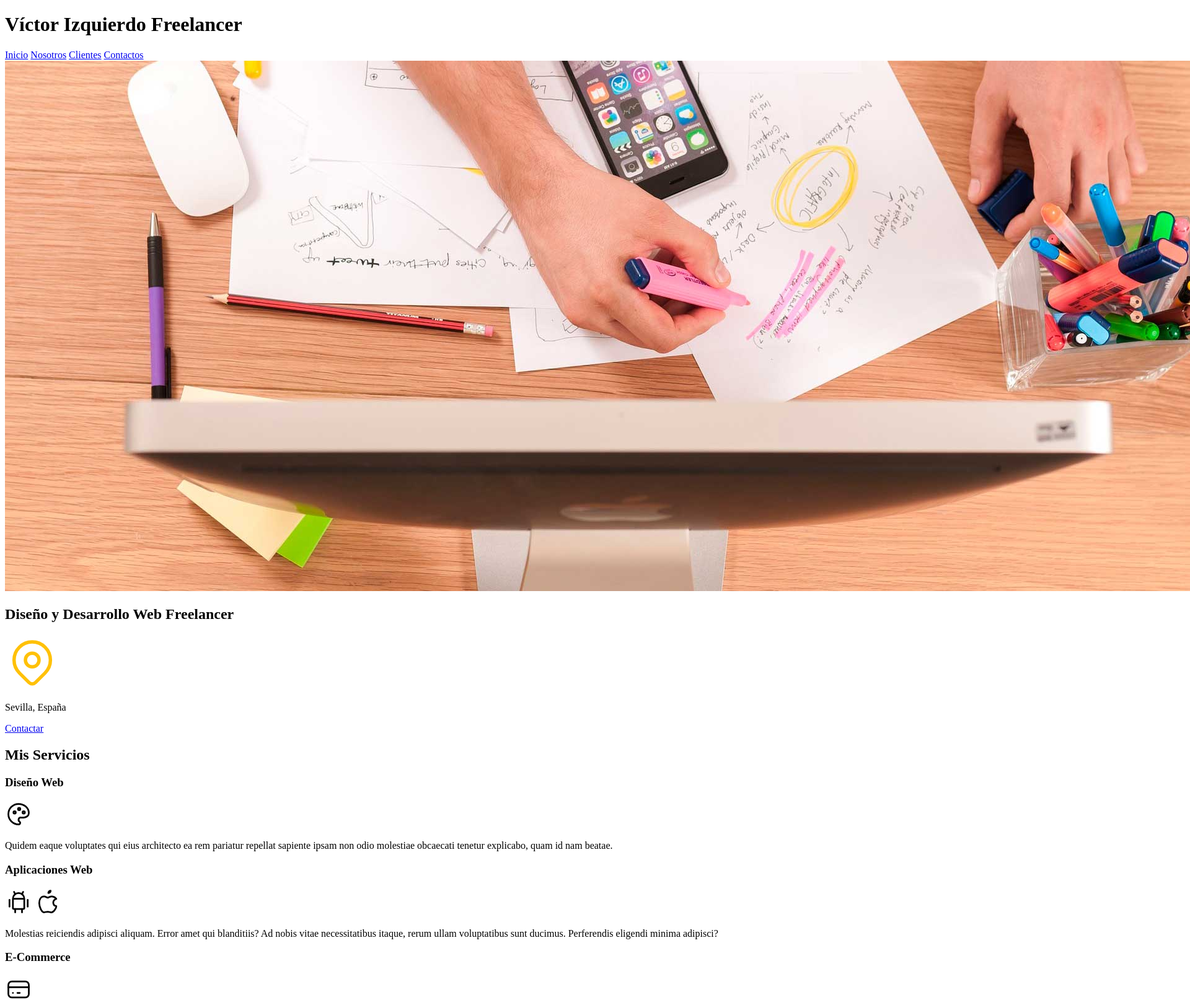
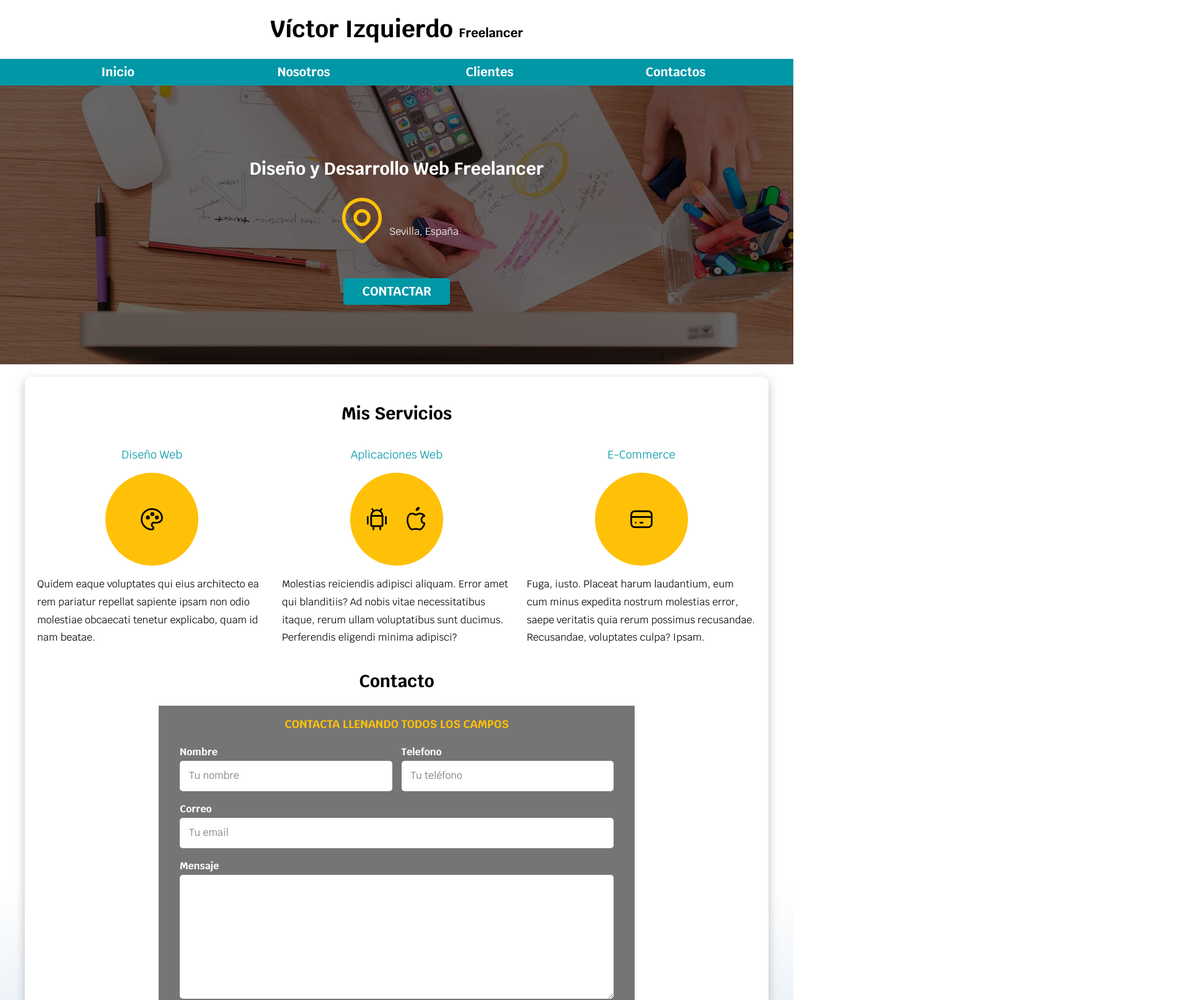
Before and after one commit to VictorIzquier2/freelancer, a plain HTML site: page index.html in a window 1280 px wide. Shown: the top 1614 px of the page at 62% size, 1920 px wide, since content can reach past the window. Drawn offline with Linux system fonts and the light colour scheme.

Commit message:
Diseño CSS

```diff
--- /dev/null
+++ b/css/estilos.css
@@ -0,0 +1,259 @@
+:root{
+  --gris: #757575;
+  --grisClaro: #DFE9F3;
+  --blanco: #FFFFFF;
+  --oscuro: #212121;
+
+  --primario: #FFC107;
+  --secundario: #0097A7;
+}
+
+/* GENERALES */
+html{
+  font-size: 62.5%;
+  box-sizing: border-box;
+  scroll-snap-type: y mandatory;
+}
+*, *:before, *:after{
+  box-sizing: inherit; /* Hack para Box Model */
+}
+
+body{
+  font-family: 'Krub', sans-serif;
+  font-size: 16px; /* 1rem = 10px */
+  background-image: linear-gradient(to top, var(--grisClaro) 0%, var(--blanco) 20%);
+}
+.boton{
+  background-color: var(--secundario);
+  color: var(--blanco);
+  padding: 1rem 3rem;
+  margin-top: 1rem;
+  border-radius: .5rem;
+  font-size: 2rem;
+  text-decoration: none;
+  text-transform: uppercase;
+  font-weight: bold;
+  width: 95%;
+  text-align: center;
+  border: none;
+}
+@media (min-width: 768px) {
+  .boton{
+    width: auto;
+  }
+}
+.boton:hover{
+  cursor: pointer;
+}
+.sombra{
+  -webkit-box-shadow: 0px 5px 15px 0px rgba(112, 112, 112, 0.45);
+  -moz-box-shadow: 0px 5px 15px 0px rgba(112, 112, 112, 0.45);
+  box-shadow: 0px 5px 15px 0px rgba(112, 112, 112, 0.45);
+  background-color: var(--blanco);
+  padding: 2rem;
+  border-radius: 1rem;
+}
+.contenedor{
+  max-width: 120rem;
+  margin: 0 auto;
+}
+/* TIPOGRAFIA */
+h1{
+  font-size: 3.8rem;
+}
+h2{
+  font-size: 2.8rem;
+}
+h3{
+  font-size: 1.8rem;
+}
+h1, h2, h3{
+  text-align: center;
+}
+
+/* TITULOS */
+.titulo span{
+  font-size: 2rem;
+}
+
+/** UTILIDADES **/
+.w-sm-100{
+  width: 100%;
+}
+@media (min-width: 768px) {
+  .w-sm-100{
+    width: auto;
+  }
+}
+.flex{
+  display: flex;
+}
+.alineado-derecha{
+  justify-content: flex-end;
+}
+
+/** SCROLL SNAP **/
+.servicios, .navegacion-principal, .formulario{
+  scroll-snap-align: center;
+  scroll-snap-stop: always;
+}
+
+/* NAVEGACION PRINCIPAL */
+.nav-bg{
+  background-color: var(--secundario);
+}
+.navegacion-principal{
+  display: flex;
+  flex-direction: column;
+  align-items: center;
+}
+.navegacion-principal a{
+  display: block;
+  width: 100%;
+  padding: 1rem;
+  font-size: 2rem;
+  font-weight: bolder;
+  text-decoration: none;
+  text-align: center;
+  color: var(--blanco);
+  transition: all .3s ease-out;
+}
+.navegacion-principal a:hover{
+  background-color: var(--primario);
+  color: var(--oscuro);
+}
+@media (min-width: 768px) {
+  .navegacion-principal{
+    flex-direction: row;
+    justify-content: space-between;
+  }
+}
+
+/* HERO */
+.hero{
+  background-image: url(../img/hero.jpg);
+  background-repeat: no-repeat;
+  background-size: cover;
+  height: 45rem;
+  margin-bottom: 2rem;
+  position: relative;
+}
+.contenido-hero{
+  position: absolute;
+  background-color: rgba(0 0 0 / 60%);
+  width: 100%;
+  height: 100%;
+
+  display: flex;
+  flex-direction: column;
+  justify-content: center;
+  align-items: center;
+}
+.contenido-hero h2,
+.contenido-hero p {
+  color: var(--blanco);
+}
+
+.contenido-hero .ubicacion{
+  display: flex;
+  align-items: flex-end;
+}
+
+/* SERVICIOS */
+.servidor{
+  display: grid;
+  grid-template-columns: 1fr;
+}
+@media (min-width: 768px) {
+  .servicios {
+    display: grid;
+    grid-template-columns: repeat(3, 1fr);
+    column-gap: 2.5rem;
+  }
+}
+.servicio{
+  display: flex;
+  flex-direction: column;
+  align-items: center;
+}
+.servicio h3{
+  color: var(--secundario);
+  font-weight: normal;
+}
+.servicio p{
+  line-height: 1.8;
+}
+.servicio .iconos{
+  height: 15rem;
+  width: 15rem;
+  background-color: var(--primario);
+  border-radius: 50%;
+
+  display: flex;
+  justify-content: space-evenly;
+  align-items: center;
+}
+
+/* CONTACTO */
+.formulario{
+  background-color: var(--gris);
+  width: min( 76.8rem, 100% ); /* Utilizar el valor más pequeño */
+  margin: 0 auto;
+  padding: 2rem;
+}
+.formulario fieldset{
+  border: none;
+}
+.formulario legend{
+  text-align: center;
+  font-size: 1.8rem;
+  text-transform: uppercase;
+  font-weight: 700;
+  margin-bottom: 2rem;
+  color: var(--primario);
+}
+@media (min-width: 768px) {
+  .contenedor-campos{
+    display: grid;
+    grid-template-columns: 1fr 1fr;
+    grid-template-rows: auto auto 20rem;
+    column-gap: 1.5rem;
+    row-gap: 1rem;
+  }
+  /* .campo{
+    display: flex;
+    flex-direction: row;
+    align-items: center;
+    justify-content: space-between;
+  }
+  .campo label{
+    min-width: 7.5rem;
+  }*/
+  .campo:nth-child(3){
+    grid-column: 1 / 3;
+  }
+  .campo:nth-child(4){
+    grid-column: 1 / 3;
+  }
+  .boton{
+    margin-top: 5rem;
+  }
+}
+.campo{
+  margin-bottom: 1rem;
+}
+.campo label{
+  color: var(--blanco);
+  font-weight: bold;
+  margin-bottom: .5rem;
+  display: block;
+}
+.campo textarea{
+  height: 20rem;
+}
+.entrada{
+  width: 100%;
+  border: none;
+  padding: 1.5rem;
+  border-radius: .5rem;
+}
--- a/index.html
+++ b/index.html
@@ -5,178 +5,144 @@
     <meta http-equiv="X-UA-Compatible" content="IE=edge" />
     <meta name="viewport" content="width=device-width, initial-scale=1.0" />
     <title>Freelancer</title>
+    <link rel="preload" href="css/normalize.css" as="style">
+    <link rel="stylesheet" href="css/normalize.css">
+    <link href="https://fonts.googleapis.com/css2?family=Krub:wght@400;700&display=swap" rel="stylesheet">
+    <link rel="preload" href="css/estilos.css" as="style">
+    <link rel="stylesheet" href="css/estilos.css">
   </head>
   <body>
+
     <header>
-      <h1>Víctor Izquierdo Freelancer</h1>
+      <h1 class="titulo">Víctor Izquierdo
+      <span>Freelancer</span></h1>
     </header>
-    <nav>
+
+    <div class="nav-bg">
+      <nav class="navegacion-principal contenedor">
         <a href="index.html">Inicio</a>
         <a href="nosotros.html">Nosotros</a>
         <a href="clientes.html">Clientes</a>
         <a href="contactos.html">Contactos</a>
       </nav>
-    <img src="img/hero.jpg" alt="Imagen Hero" />
-    <section>
+    </div>
+
+    <section class="hero">
+      <div class="contenido-hero">
         <h2>Diseño y Desarrollo Web Freelancer</h2>
-      <svg
-        xmlns="http://www.w3.org/2000/svg"
-        class="icon icon-tabler icon-tabler-map-pin"
-        width="88"
-        height="88"
-        viewBox="0 0 24 24"
-        stroke-width="1.5"
-        stroke="#ffc107"
-        fill="none"
-        stroke-linecap="round"
-        stroke-linejoin="round"
-      >
+        <div class="ubicacion">
+          <svg xmlns="http://www.w3.org/2000/svg" class="icon icon-tabler icon-tabler-map-pin" width="88" height="88" viewBox="0 0 24 24" stroke-width="1.5" stroke="#ffc107" fill="none" stroke-linecap="round" stroke-linejoin="round">
             <path stroke="none" d="M0 0h24v24H0z" fill="none" />
             <path d="M9 11a3 3 0 1 0 6 0a3 3 0 0 0 -6 0" />
-        <path
-          d="M17.657 16.657l-4.243 4.243a2 2 0 0 1 -2.827 0l-4.244 -4.243a8 8 0 1 1 11.314 0z"
-        />
+            <path d="M17.657 16.657l-4.243 4.243a2 2 0 0 1 -2.827 0l-4.244 -4.243a8 8 0 1 1 11.314 0z" />
           </svg>
           <p>Sevilla, España</p>
-      <a href="#">Contactar</a>
+        </div>
+        <a class="boton" href="#">Contactar</a>
+      </div><!-- .contenido-hero -->
     </section>
-    <main>
+    <main class="contenedor sombra">
       <h2>Mis Servicios</h2>
-      <section>
+      <div class="servicios">
+
+        <section class="servicio">
           <h3>Diseño Web</h3>
+          <div class="iconos">
             <svg
-          xmlns="http://www.w3.org/2000/svg"
-          class="icon icon-tabler icon-tabler-palette"
-          width="44"
-          height="44"
-          viewBox="0 0 24 24"
-          stroke-width="1.5"
-          stroke="#000000"
-          fill="none"
-          stroke-linecap="round"
-          stroke-linejoin="round"
-        >
+              xmlns="http://www.w3.org/2000/svg" class="icon icon-tabler icon-tabler-palette" width="44" height="44"  viewBox="0 0 24 24" stroke-width="1.5" stroke="#000000" fill="none" stroke-linecap="round" troke-linejoin="round">
               <path stroke="none" d="M0 0h24v24H0z" fill="none" />
-          <path
-            d="M12 21a9 9 0 0 1 0 -18c4.97 0 9 3.582 9 8c0 1.06 -.474 2.078 -1.318 2.828c-.844 .75 -1.989 1.172 -3.182 1.172h-2.5a2 2 0 0 0 -1 3.75a1.3 1.3 0 0 1 -1 2.25"
-          />
+              <path d="M12 21a9 9 0 0 1 0 -18c4.97 0 9 3.582 9 8c0 1.06 -.474 2.078 -1.318 2.828c-.844 .75 -1.989 1.172 -3.182 1.172h-2.5a2 2 0 0 0 -1 3.75a1.3 1.3 0 0 1 -1 2.25" />
               <path d="M8.5 10.5m-1 0a1 1 0 1 0 2 0a1 1 0 1 0 -2 0" />
               <path d="M12.5 7.5m-1 0a1 1 0 1 0 2 0a1 1 0 1 0 -2 0" />
               <path d="M16.5 10.5m-1 0a1 1 0 1 0 2 0a1 1 0 1 0 -2 0" />
             </svg>
+          </div>
           <p>
             Quidem eaque voluptates qui eius architecto ea rem pariatur repellat
             sapiente ipsam non odio molestiae obcaecati tenetur explicabo, quam id
             nam beatae.
           </p>
         </section>
-      <section>
+        <section class="servicio">
           <h3>Aplicaciones Web</h3>
+          <div class="iconos">
             <svg
-          xmlns="http://www.w3.org/2000/svg"
-          class="icon icon-tabler icon-tabler-brand-android"
-          width="44"
-          height="44"
-          viewBox="0 0 24 24"
-          stroke-width="1.5"
-          stroke="#000000"
-          fill="none"
-          stroke-linecap="round"
-          stroke-linejoin="round"
-        >
+              xmlns="http://www.w3.org/2000/svg" class="icon icon-tabler icon-tabler-brand-android" width="44" height="44" viewBox="0 0 24 24" stroke-width="1.5" stroke="#000000" fill="none" stroke-linecap="round" stroke-linejoin="round">
               <path stroke="none" d="M0 0h24v24H0z" fill="none" />
               <path d="M4 10l0 6" />
               <path d="M20 10l0 6" />
-          <path
-            d="M7 9h10v8a1 1 0 0 1 -1 1h-8a1 1 0 0 1 -1 -1v-8a5 5 0 0 1 10 0"
-          />
+              <path d="M7 9h10v8a1 1 0 0 1 -1 1h-8a1 1 0 0 1 -1 -1v-8a5 5 0 0 1 10 0" />
               <path d="M8 3l1 2" />
               <path d="M16 3l-1 2" />
               <path d="M9 18l0 3" />
               <path d="M15 18l0 3" />
             </svg>
             <svg
-          xmlns="http://www.w3.org/2000/svg"
-          class="icon icon-tabler icon-tabler-brand-apple"
-          width="44"
-          height="44"
-          viewBox="0 0 24 24"
-          stroke-width="1.5"
-          stroke="#000000"
-          fill="none"
-          stroke-linecap="round"
-          stroke-linejoin="round"
+              xmlns="http://www.w3.org/2000/svg" class="icon icon-tabler icon-tabler-brand-apple" width="44" height="44" viewBox="0 0 24 24" stroke-width="1.5" stroke="#000000" fill="none" stroke-linecap="round" stroke-linejoin="round"
             >
               <path stroke="none" d="M0 0h24v24H0z" fill="none" />
-          <path
-            d="M8.286 7.008c-3.216 0 -4.286 3.23 -4.286 5.92c0 3.229 2.143 8.072 4.286 8.072c1.165 -.05 1.799 -.538 3.214 -.538c1.406 0 1.607 .538 3.214 .538s4.286 -3.229 4.286 -5.381c-.03 -.011 -2.649 -.434 -2.679 -3.23c-.02 -2.335 2.589 -3.179 2.679 -3.228c-1.096 -1.606 -3.162 -2.113 -3.75 -2.153c-1.535 -.12 -3.032 1.077 -3.75 1.077c-.729 0 -2.036 -1.077 -3.214 -1.077z"
-          />
+              <path d="M8.286 7.008c-3.216 0 -4.286 3.23 -4.286 5.92c0 3.229 2.143 8.072 4.286 8.072c1.165 -.05 1.799 -.538 3.214 -.538c1.406 0 1.607 .538 3.214 .538s4.286 -3.229 4.286 -5.381c-.03 -.011 -2.649 -.434 -2.679 -3.23c-.02 -2.335 2.589 -3.179 2.679 -3.228c-1.096 -1.606 -3.162 -2.113 -3.75 -2.153c-1.535 -.12 -3.032 1.077 -3.75 1.077c-.729 0 -2.036 -1.077 -3.214 -1.077z" />
               <path d="M12 4a2 2 0 0 0 2 -2a2 2 0 0 0 -2 2" />
             </svg>
+          </div>
           <p>
             Molestias reiciendis adipisci aliquam. Error amet qui blanditiis? Ad
             nobis vitae necessitatibus itaque, rerum ullam voluptatibus sunt
             ducimus. Perferendis eligendi minima adipisci?
           </p>
         </section>
-      <section>
+        <section class="servicio">
           <h3>E-Commerce</h3>
-        <svg
-          xmlns="http://www.w3.org/2000/svg"
-          class="icon icon-tabler icon-tabler-credit-card"
-          width="44"
-          height="44"
-          viewBox="0 0 24 24"
-          stroke-width="1.5"
-          stroke="#000000"
-          fill="none"
-          stroke-linecap="round"
-          stroke-linejoin="round"
-        >
+          <div class="iconos">
+            <svg xmlns="http://www.w3.org/2000/svg" class="icon icon-tabler icon-tabler-credit-card" width="44" height="44" viewBox="0 0 24 24" stroke-width="1.5" stroke="#000000" fill="none" stroke-linecap="round" stroke-linejoin="round">
               <path stroke="none" d="M0 0h24v24H0z" fill="none" />
-          <path
-            d="M3 5m0 3a3 3 0 0 1 3 -3h12a3 3 0 0 1 3 3v8a3 3 0 0 1 -3 3h-12a3 3 0 0 1 -3 -3z"
-          />
+              <path d="M3 5m0 3a3 3 0 0 1 3 -3h12a3 3 0 0 1 3 3v8a3 3 0 0 1 -3 3h-12a3 3 0 0 1 -3 -3z" />
               <path d="M3 10l18 0" />
               <path d="M7 15l.01 0" />
               <path d="M11 15l2 0" />
             </svg>
+          </div>
           <p>
             Fuga, iusto. Placeat harum laudantium, eum cum minus expedita nostrum
             molestias error, saepe veritatis quia rerum possimus recusandae.
             Recusandae, voluptates culpa? Ipsam.
           </p>
         </section>
-    </main>
+      </div><!-- .servicios -->
+
       <section>
         <h2>Contacto</h2>
-      <form action="POST">
+        <form class="formulario" action="POST">
           <fieldset>
             <legend>Contacta llenando todos los campos</legend>
-          <div>
+            <div class="contenedor-campos">
+              <div class="campo">
                 <label for="nombre">Nombre</label>
-            <input type="text" name="nombre" id="nombre" placeholder="Tu nombre" />
+                <input class="entrada" type="text" name="nombre" id="nombre" placeholder="Tu nombre" />
               </div>
-          <div>
+              <div class="campo">
                 <label for="telefono">Telefono</label>
-            <input type="tel" name="telefono" id="telefono" placeholder="Tu teléfono" />
+                <input class="entrada" type="tel" name="telefono" id="telefono" placeholder="Tu teléfono" />
               </div>
-          <div>
+              <div class="campo">
                 <label for="correo">Correo</label>
-            <input type="email" name="correo" id="correo" placeholder="Tu email" />
+                <input class="entrada" type="email" name="correo" id="correo" placeholder="Tu email" />
               </div>
-          <div>
+              <div class="campo">
                 <label for="mensaje">Mensaje</label>
-            <textarea name="mensaje"></textarea>
+                <textarea class="entrada" name="mensaje"></textarea>
               </div>
-          <div>
-            <input type="submit" value="Enviar" />
+            </div><!-- .contenedor-campos -->
+              <div class="alineado-derecha flex">
+                <input class="boton w-sm-100" type="submit" value="Enviar" />
               </div>
           </fieldset>
         </form>
       </section>
+    </main>
     <footer>
       <p>Todos los derechos reservados &copy;. Víctor Izquierdo Freelancer</p>
     </footer>
+    <script src="js/scripts.js"></script>
   </body>
 </html>
```
Also changed, not shown: clientes.html (+2 -0 lines), contactos.html (+2 -0 lines), nosotros.html (+2 -0 lines), css/normalize.css (added), js/scripts.js (added). Lines whose indentation alone changed are shown as unchanged.
